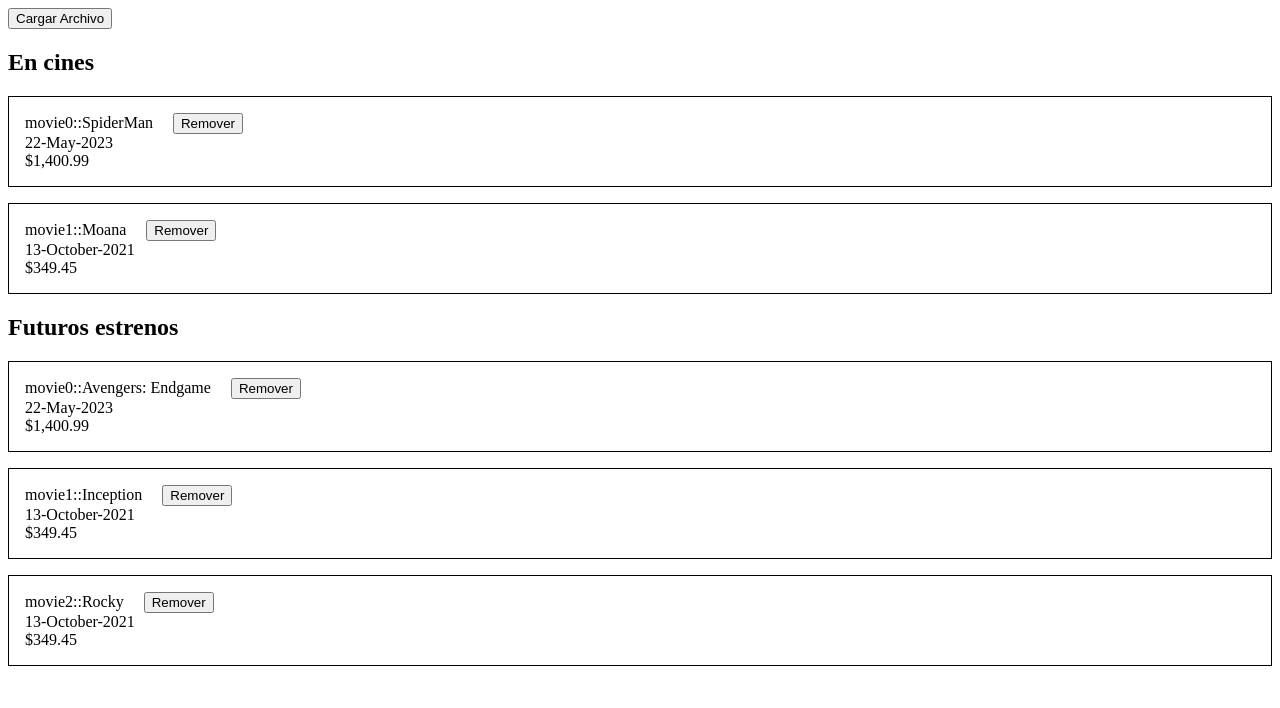
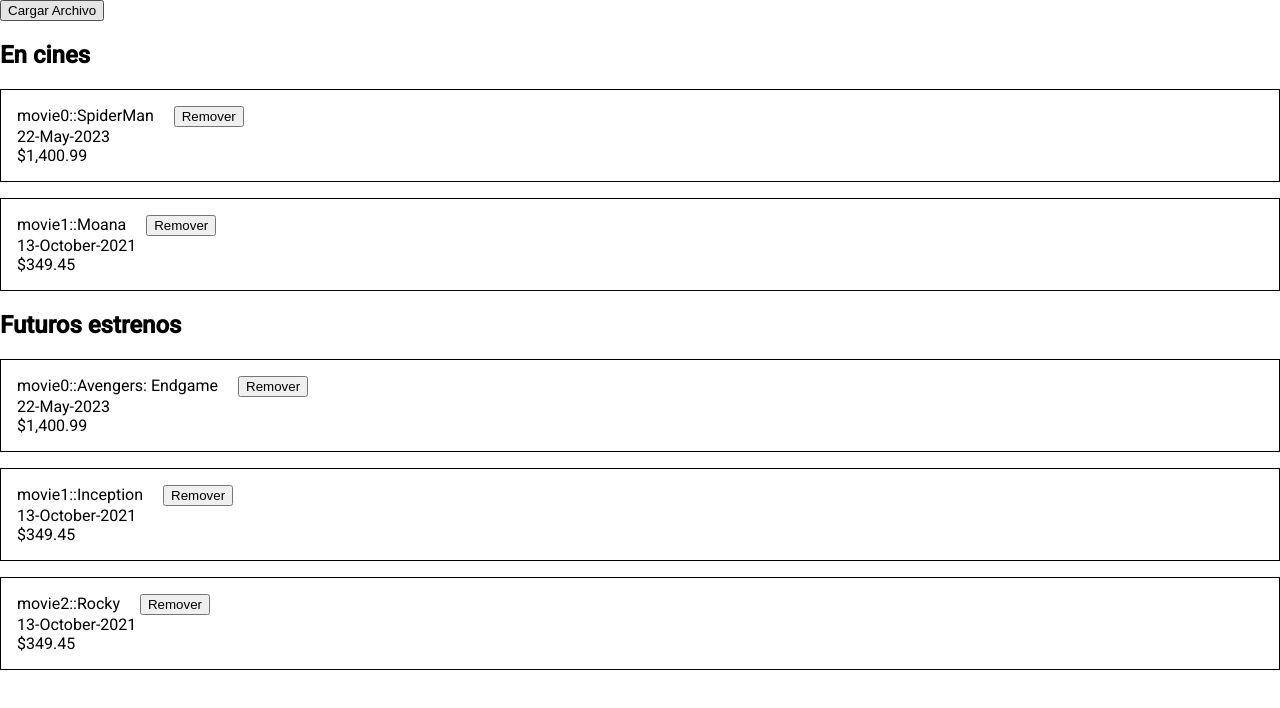
Before and after one commit to paosanchezmonroy/Angular2, an Angular app: page / in a window 1280 px wide. Shown: the top 708 px of the page. Built offline with nearby package versions, Linux system fonts and the light colour scheme.

Commit message:
Agregue modulo material

```diff
--- a/angular.json
+++ b/angular.json
@@ -25,6 +25,7 @@
               "src/assets"
             ],
             "styles": [
+              "@angular/material/prebuilt-themes/indigo-pink.css",
               "src/styles.css"
             ],
             "scripts": []
@@ -87,6 +88,7 @@
               "src/assets"
             ],
             "styles": [
+              "@angular/material/prebuilt-themes/indigo-pink.css",
               "src/styles.css"
             ],
             "scripts": []
--- a/package.json
+++ b/package.json
@@ -11,10 +11,12 @@
   "private": true,
   "dependencies": {
     "@angular/animations": "^16.0.0",
+    "@angular/cdk": "^16.0.1",
     "@angular/common": "^16.0.0",
     "@angular/compiler": "^16.0.0",
     "@angular/core": "^16.0.0",
     "@angular/forms": "^16.0.0",
+    "@angular/material": "^16.0.1",
     "@angular/platform-browser": "^16.0.0",
     "@angular/platform-browser-dynamic": "^16.0.0",
     "@angular/router": "^16.0.0",
--- a/src/index.html
+++ b/src/index.html
@@ -6,6 +6,9 @@
   <base href="/">
   <meta name="viewport" content="width=device-width, initial-scale=1">
   <link rel="icon" type="image/x-icon" href="favicon.ico">
+  <link rel="preconnect" href="https://fonts.gstatic.com">
+  <link href="https://fonts.googleapis.com/css2?family=Roboto:wght@300;400;500&display=swap" rel="stylesheet">
+  <link href="https://fonts.googleapis.com/icon?family=Material+Icons" rel="stylesheet">
 </head>
 <body>
   <app-root></app-root>
--- a/src/styles.css
+++ b/src/styles.css
@@ -1 +1,4 @@
 /* You can add global styles to this file, and also import other style files */
+
+/*html, body { height: 100%; }*/
+body { margin: 0; font-family: Roboto, "Helvetica Neue", sans-serif; }
```
Also changed, not shown: src/app/app.module.ts (+5 -2 lines), src/app/material/material.module.ts (added, +12 -0 lines), 1 other file (tests, documents, lock files or other folders).
